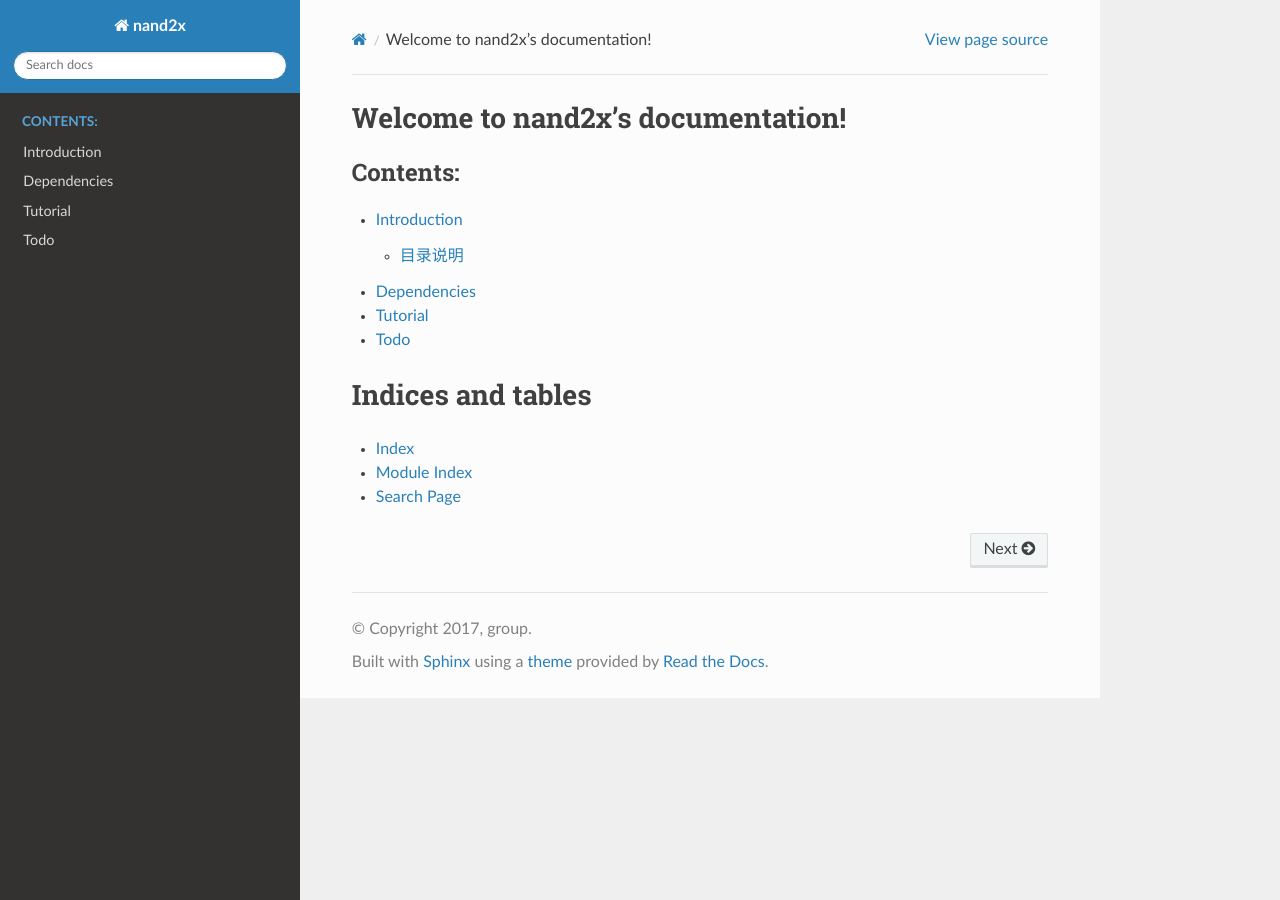
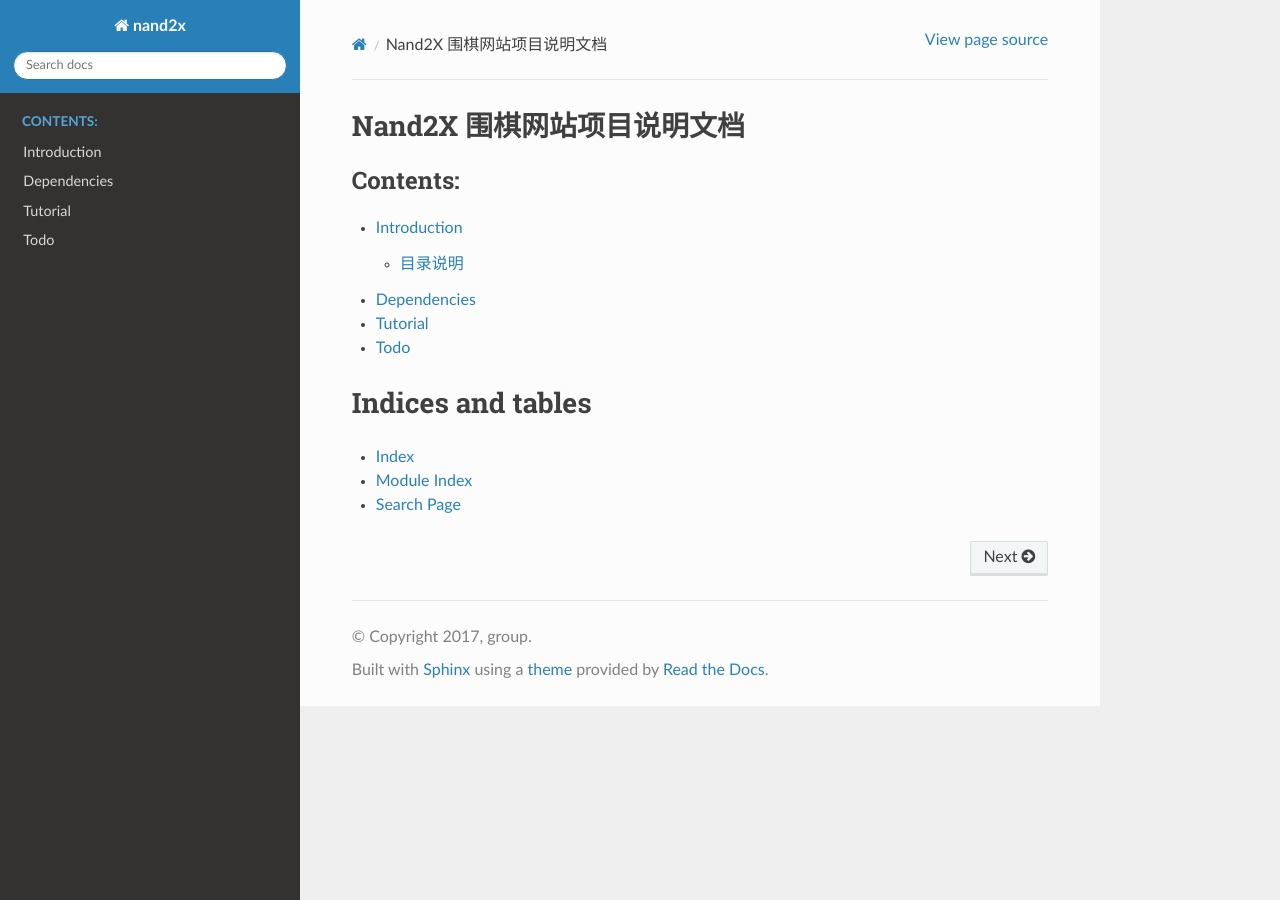
Before and after one commit to chenyijie2016/GO, a Sphinx documentation site: the page built from docs/source/index.rst, in a window 1280 px wide. Built offline with Sphinx 7.4.7 and the Read the Docs theme 2.0.0, drawn with Linux system fonts in a browser that asks for light colours.

Commit message:
Update index.rst

```diff
--- a/docs/source/index.rst
+++ b/docs/source/index.rst
@@ -3,7 +3,7 @@
    You can adapt this file completely to your liking, but it should at least
    contain the root `toctree` directive.
 
-Welcome to nand2x's documentation!
+Nand2X 围棋网站项目说明文档
 ==================================
 
 .. toctree::
```
